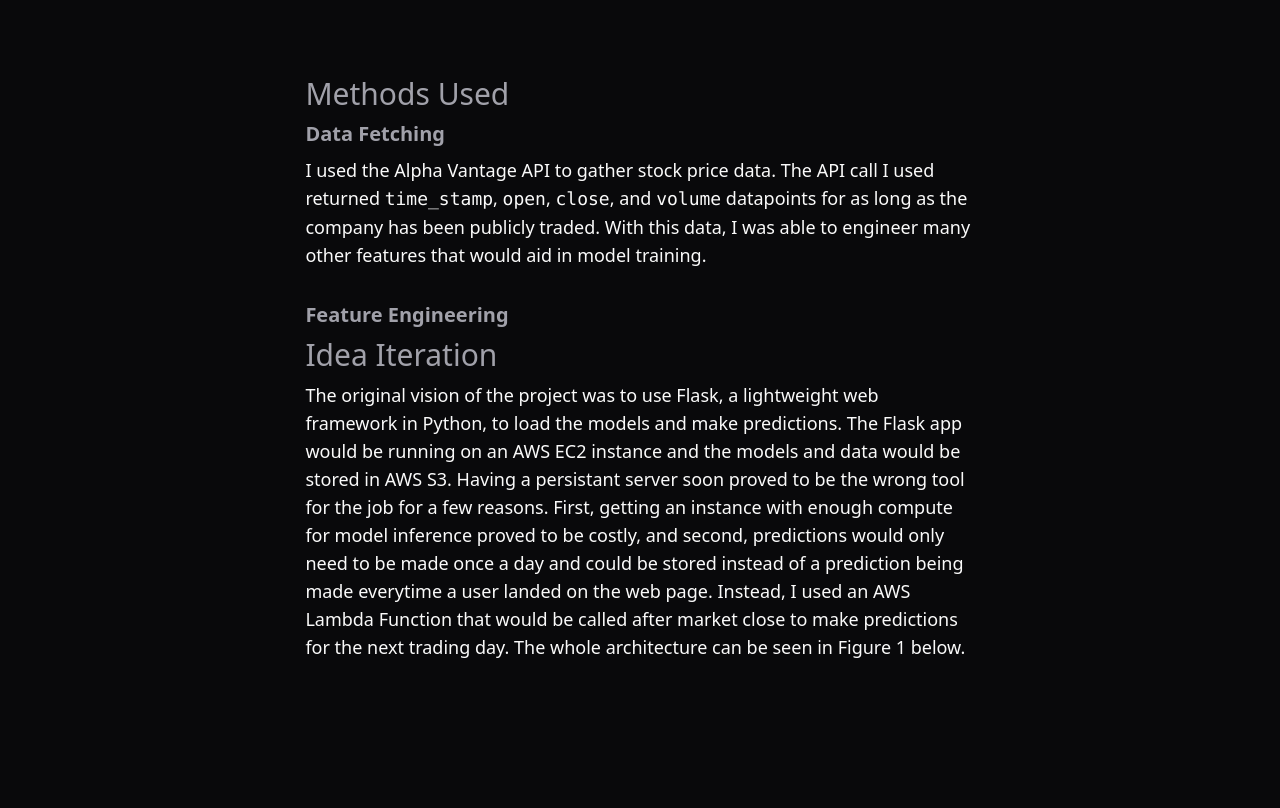
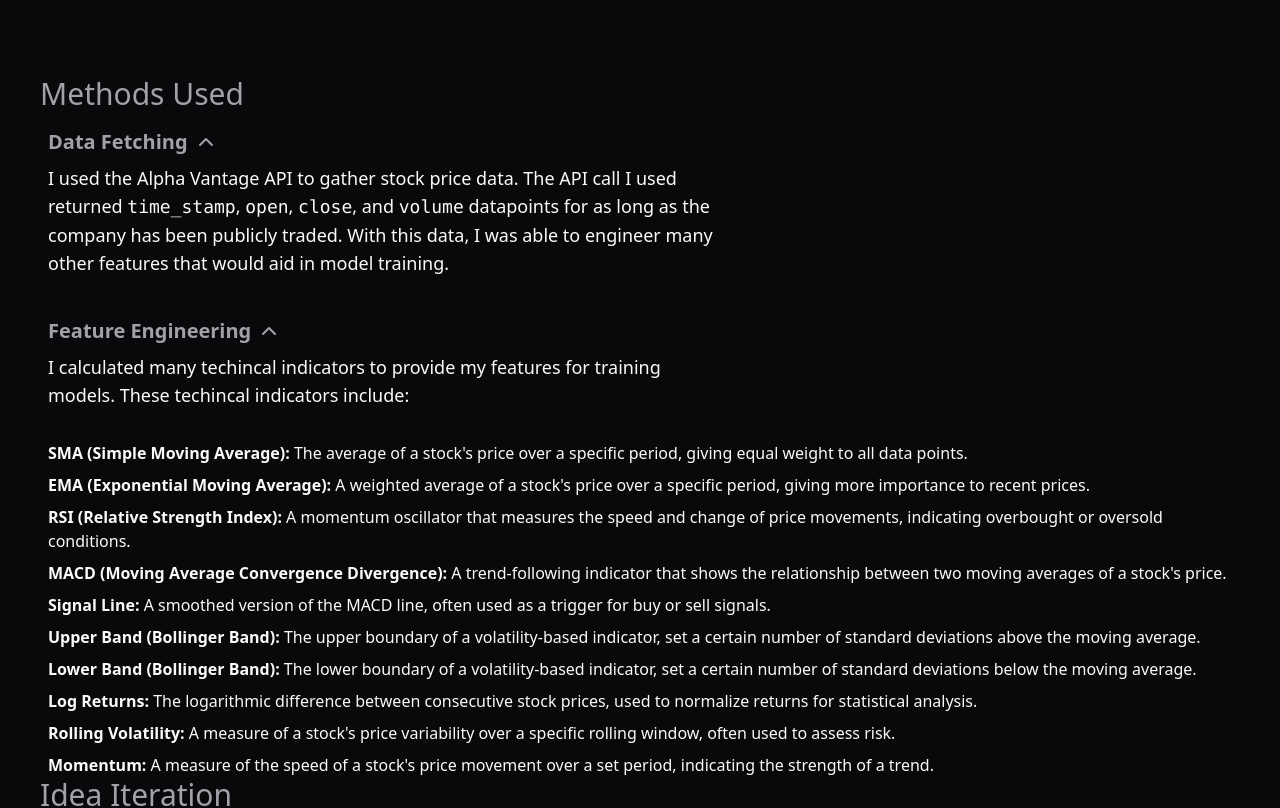
Before and after one commit to jbrijs/faang-finance-frontend, a React (Vite) app: page /project-description in a window 1280 px wide. Shown: the part 1160-1968 px from the top of the page. Before the commit the page ends 1861 px from the top, so only its background shows below. Built offline with nearby package versions, Linux system fonts and the light colour scheme.

Commit message:
technical indicators

```diff
--- a/src/components/ProjectDescriptionPage.tsx
+++ b/src/components/ProjectDescriptionPage.tsx
@@ -1,11 +1,16 @@
+import { useState } from "react";
 import architectureImage from "../assets/architecture.png";
 import {
   Collapsible,
   CollapsibleContent,
   CollapsibleTrigger,
 } from "./ui/collapsible";
+import { ChevronDown, ChevronUp } from "lucide-react";
 
 const ProjectDescriptionPage = () => {
+  const [featuresOpen, setFeaturesOpen] = useState(true);
+  const [dataFetchingOpen, setDataFetchingOpen] = useState(true);
+
   return (
     <div className="flex flex-col items-center justify-center w-full overflow-y-auto">
       <h1 className="text-4xl font-semibold py-10">Project Description</h1>
@@ -54,29 +59,96 @@ const ProjectDescriptionPage = () => {
             Methods Used
           </h2>
         </div>
-        <div className="w-full flex flex-row justify-start pb-2">
-          <h3 className="text-xl text-muted-foreground font-bold">
-            Data Fetching
-          </h3>
-        </div>
-        <p className="max-w-prose text-lg pb-8">
-          I used the Alpha Vantage API to gather stock price data. The API call
-          I used returned <code>time_stamp</code>, <code>open</code>,{" "}
-          <code>close</code>, and <code>volume</code> datapoints for as long as
-          the company has been publicly traded. With this data, I was able to
-          engineer many other features that would aid in model training.
-        </p>
-        <Collapsible className="flex flex-col items-start justify-start text-left w-full">
-          <CollapsibleTrigger className="w-full flex flex-row justify-start pb-2">
-            <h3 className="text-xl text-left text-muted-foreground font-bold">
-              Feature Engineering
+        <Collapsible
+          className="flex flex-col items-start justify-start text-left w-full"
+          onClick={() => setDataFetchingOpen(!dataFetchingOpen)}
+          open={dataFetchingOpen}
+        >
+          <CollapsibleTrigger className="w-full flex flex-row justify-start p-2 hover:bg-muted rounded">
+            <h3 className="text-xl text-left text-muted-foreground font-bold flex flex-row items-center gap-1.5">
+              Data Fetching {dataFetchingOpen && <ChevronUp />}
+              {!dataFetchingOpen && <ChevronDown />}
             </h3>
           </CollapsibleTrigger>
-          <CollapsibleContent>
+          <CollapsibleContent className="pl-2">
+            <p className="max-w-prose text-lg pb-8">
+              I used the Alpha Vantage API to gather stock price data. The API
+              call I used returned <code>time_stamp</code>, <code>open</code>,{" "}
+              <code>close</code>, and <code>volume</code> datapoints for as long
+              as the company has been publicly traded. With this data, I was
+              able to engineer many other features that would aid in model
+              training.
+            </p>
+          </CollapsibleContent>
+        </Collapsible>
+        <Collapsible
+          className="flex flex-col items-start justify-start text-left w-full"
+          onClick={() => setFeaturesOpen(!featuresOpen)}
+          open={featuresOpen}
+        >
+          <CollapsibleTrigger className="w-full flex flex-row justify-start p-2 hover:bg-muted rounded">
+            <h3 className="text-xl text-left text-muted-foreground font-bold flex flex-row items-center gap-1.5">
+              Feature Engineering
+              {featuresOpen && <ChevronUp />}
+              {!featuresOpen && <ChevronDown />}
+            </h3>
+          </CollapsibleTrigger>
+          <CollapsibleContent className="pl-2">
             <p className="max-w-prose text-lg pb-8">
               I calculated many techincal indicators to provide my features for
-              training models. I calculated
+              training models. These techincal indicators include:
             </p>
+            <ul className="flex flex-col gap-2">
+              <li>
+                <strong>SMA (Simple Moving Average):</strong> The average of a
+                stock's price over a specific period, giving equal weight to all
+                data points.
+              </li>
+              <li>
+                <strong>EMA (Exponential Moving Average):</strong> A weighted
+                average of a stock's price over a specific period, giving more
+                importance to recent prices.
+              </li>
+              <li>
+                <strong>RSI (Relative Strength Index):</strong> A momentum
+                oscillator that measures the speed and change of price
+                movements, indicating overbought or oversold conditions.
+              </li>
+              <li>
+                <strong>MACD (Moving Average Convergence Divergence):</strong> A
+                trend-following indicator that shows the relationship between
+                two moving averages of a stock's price.
+              </li>
+              <li>
+                <strong>Signal Line:</strong> A smoothed version of the MACD
+                line, often used as a trigger for buy or sell signals.
+              </li>
+              <li>
+                <strong>Upper Band (Bollinger Band):</strong> The upper boundary
+                of a volatility-based indicator, set a certain number of
+                standard deviations above the moving average.
+              </li>
+              <li>
+                <strong>Lower Band (Bollinger Band):</strong> The lower boundary
+                of a volatility-based indicator, set a certain number of
+                standard deviations below the moving average.
+              </li>
+              <li>
+                <strong>Log Returns:</strong> The logarithmic difference between
+                consecutive stock prices, used to normalize returns for
+                statistical analysis.
+              </li>
+              <li>
+                <strong>Rolling Volatility:</strong> A measure of a stock's
+                price variability over a specific rolling window, often used to
+                assess risk.
+              </li>
+              <li>
+                <strong>Momentum:</strong> A measure of the speed of a stock's
+                price movement over a set period, indicating the strength of a
+                trend.
+              </li>
+            </ul>
           </CollapsibleContent>
         </Collapsible>
         <div className="w-full flex flex-row justify-start pb-2">
```
